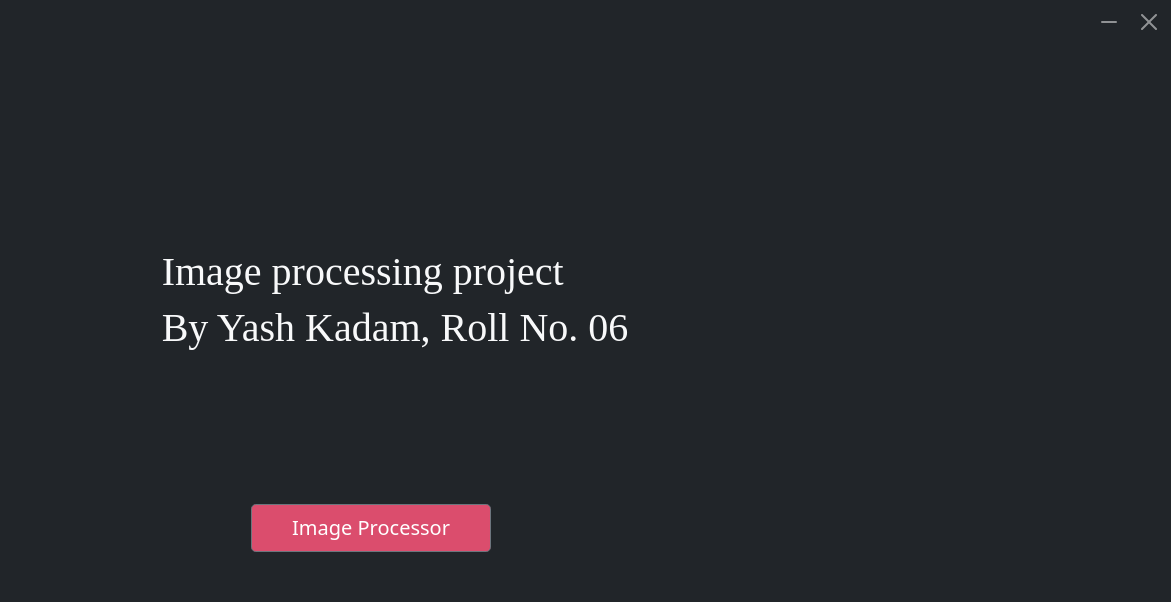
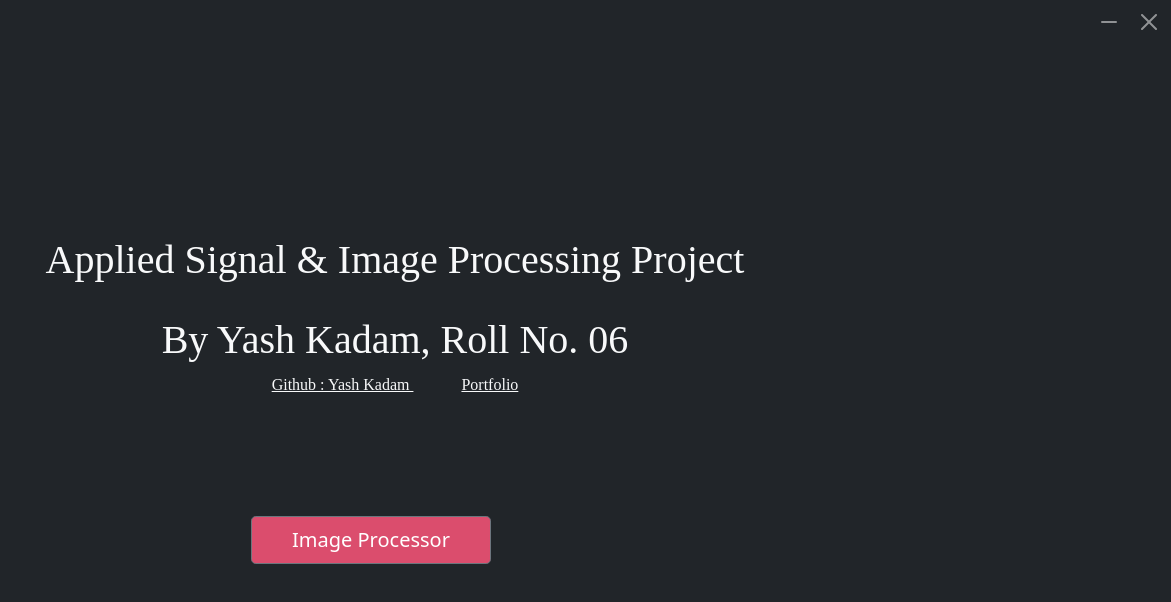
Before and after one commit to yash-278/Image-Processing-Project, an Electron app: page index.html in a window 1600 px wide. Shown: the whole page, without its empty margins (429-1600 px from the left). Drawn offline with nearby package versions, Linux system fonts and the light colour scheme; no server answers.

Commit message:
update name

```diff
--- a/index.html
+++ b/index.html
@@ -77,14 +77,33 @@
     </style>
     <main class="d-flex flex-column w-100 h-50 justify-content-around align-items-center">
       <div class="d-flex w-50 justify-content-center align-items-center">
-        <!-- <img id="lenna" class="img-fluid w-25" src="./images/bmp/24-lena.bmp" alt="" /> -->
         <div class="d-flex flex-column">
-          <h1 class="ms-5 text-light" style="font-family: 'Bauhaus 93'">
-            Image processing project
+          <h1 class="ms-5 text-light" style="font-family: 'Bauhaus 93'; text-align: center">
+            Applied Signal & Image Processing Project
           </h1>
-          <h1 class="ms-5 text-light" style="font-family: 'Bauhaus 93'; text-align: right">
+          <br />
+          <h1 class="ms-5 text-light" style="font-family: 'Bauhaus 93'; text-align: center">
             By Yash Kadam, Roll No. 06
           </h1>
+          <span style="margin: auto">
+            <a
+              href="https://github.com/yash-278"
+              class="ms-5 text-light"
+              target="_blank"
+              style="font-family: 'Bauhaus 93'; text-align: left"
+            >
+              Github : Yash Kadam
+            </a>
+
+            <a
+              href="https://www.yashkadam.cf/"
+              class="ms-5 text-light"
+              target="_blank"
+              style="font-family: 'Bauhaus 93'; text-align: right"
+            >
+              Portfolio
+            </a>
+          </span>
         </div>
       </div>
       <div class="w-75">
```
